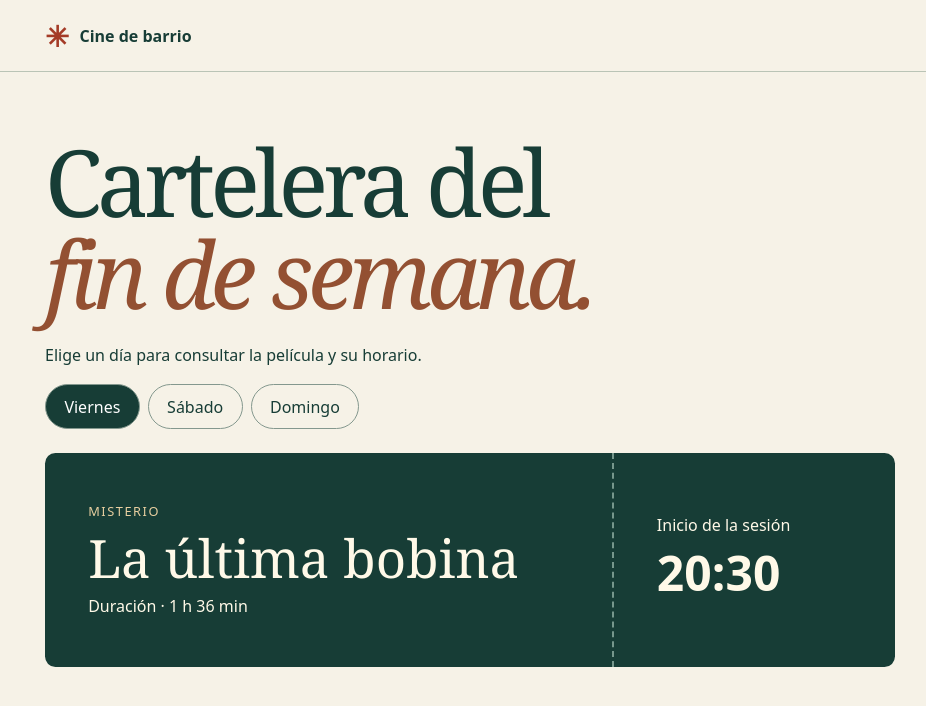
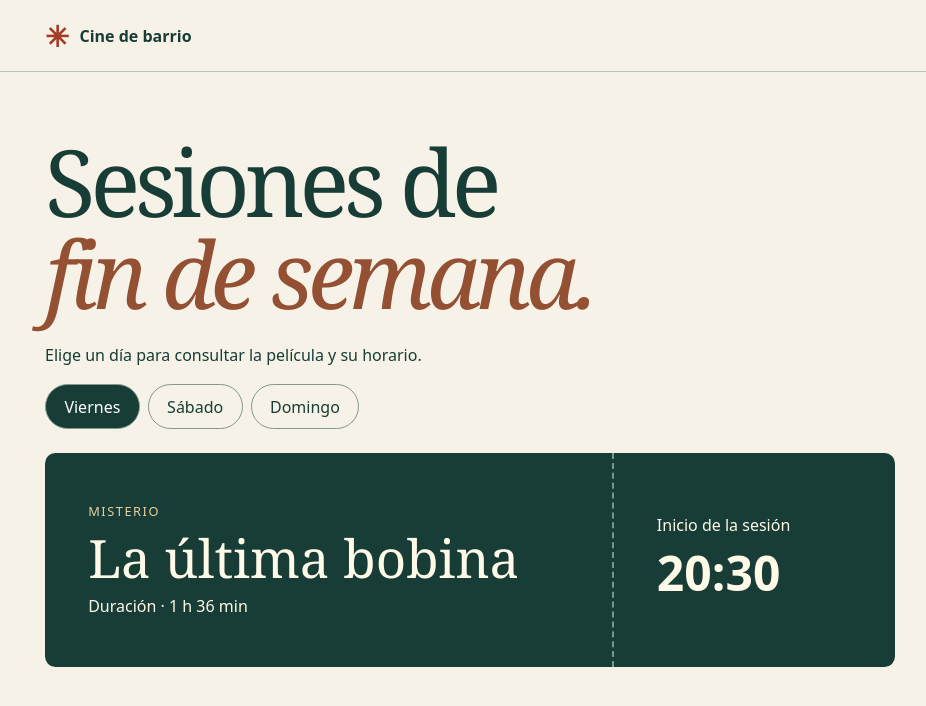
Before and after one commit to yisusss76/practica4-cicd-angular, an Angular app: page / in a window 1280 px wide. Shown: the top 706 px of the page, without its empty margins (170-1096 px from the left). Built offline with nearby package versions, Linux system fonts and the light colour scheme.

Commit message:
Actualiza el título de la cartelera a Sesiones de fin de semana

```diff
--- a/src/app/app.html
+++ b/src/app/app.html
@@ -1,6 +1,6 @@
 <header><div class="marca"><span aria-hidden="true">✳</span> Cine de barrio</div></header>
 <main>
-  <h1>Cartelera del<br><em>fin de semana.</em></h1>
+  <h1>Sesiones de<br><em>fin de semana.</em></h1>
   <p class="indicacion">Elige un día para consultar la película y su horario.</p>
   <div class="dias" role="group" aria-label="Día de la sesión">
     @for (dia of cartelera.dias; track dia) {
```
